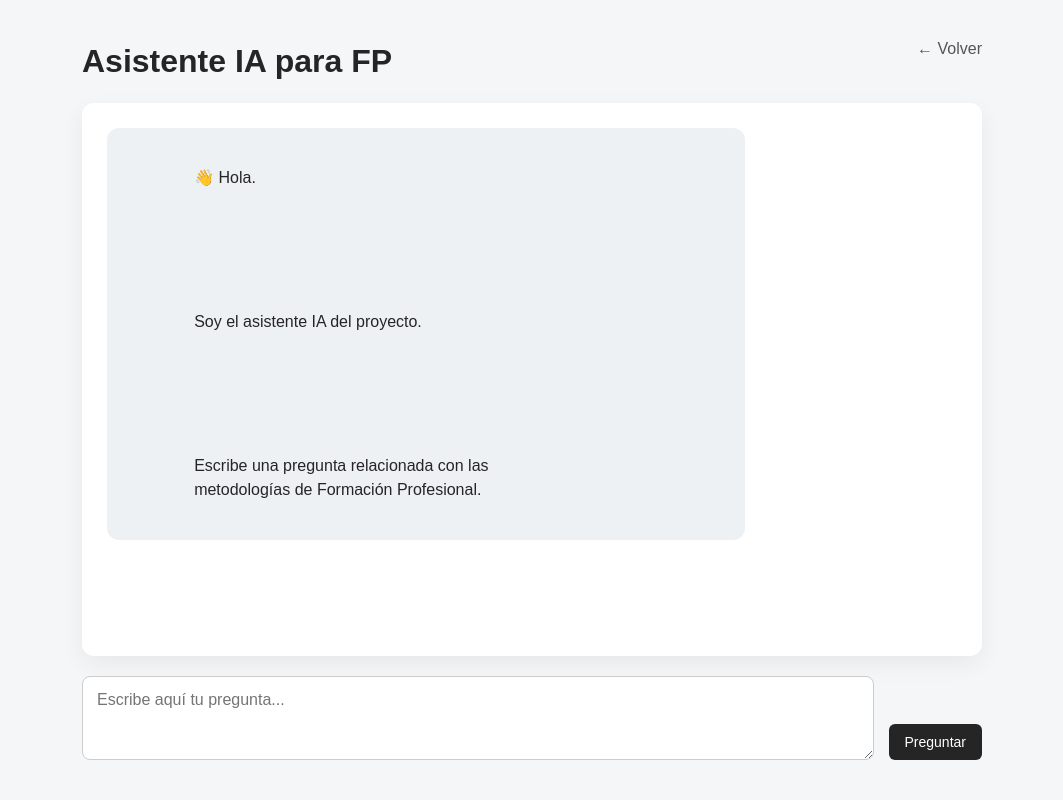
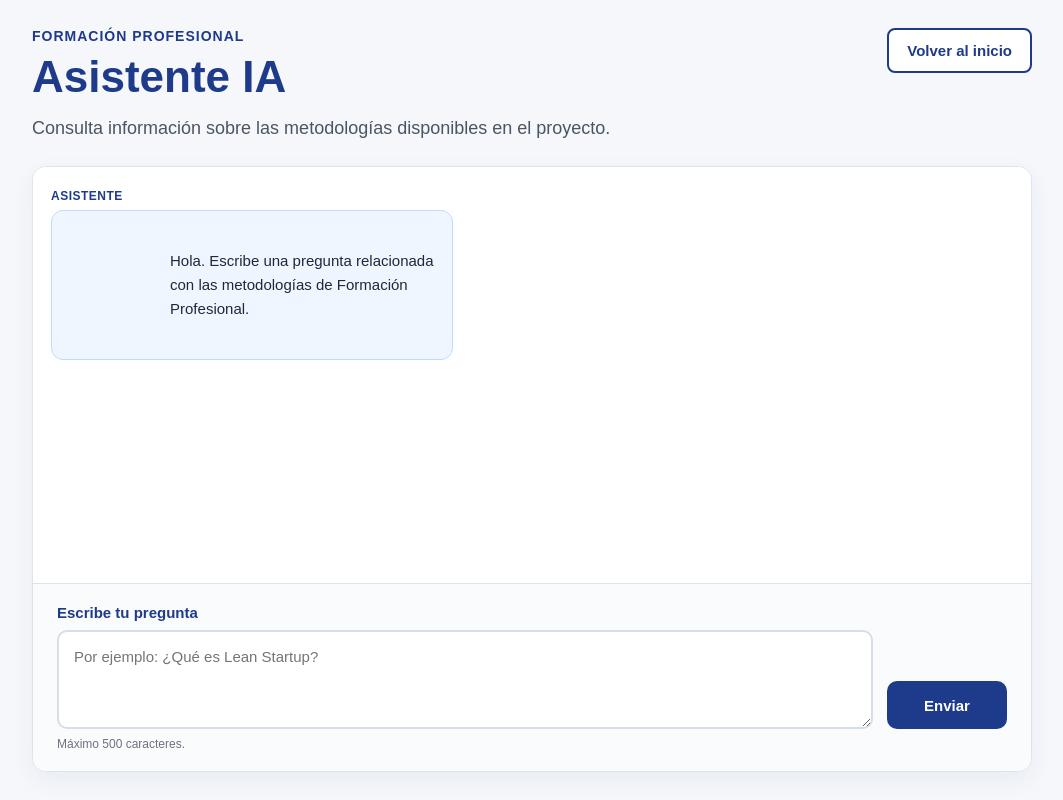
Before and after one commit to Violetarki/Proyecto-IA-FP, a Flask app: page /chat in a window 1280 px wide. Shown: the whole page, without its empty margins (108-1171 px from the left). Run offline with Flask 3, Linux system fonts and the light colour scheme.

Commit message:
Mejorar interfaz del chatbot

```diff
--- a/static/styles.css
+++ b/static/styles.css
@@ -120,12 +120,12 @@ h3 {
 }
 
 .boton-principal {
-    background-color: #252525;
+    background-color: #1e3a8a;
     color: #ffffff;
 }
 
 .boton-principal:hover {
-    background-color: #444444;
+    background-color: #1e40af;
 }
 
 .boton-eliminar {
@@ -322,14 +308,21 @@ h3 {
     width: 100%;
     margin-top: 5px;
 }
+
 /* ===========================
    CHATBOT
 =========================== */
 
+.pagina-chat {
+    min-height: 100vh;
+    padding: 28px 20px;
+    background-color: #f5f7fa;
+}
+
 .contenedor-chat {
     width: 100%;
-    max-width: 900px;
-    min-height: calc(100vh - 80px);
+    max-width: 1000px;
+    min-height: calc(100vh - 56px);
     margin: 0 auto;
     display: flex;
     flex-direction: column;
@@ -337,81 +330,212 @@ h3 {
 
 .cabecera-chat {
     display: flex;
-    align-items: center;
+    align-items: flex-start;
     justify-content: space-between;
-    gap: 20px;
-    margin-bottom: 20px;
+    gap: 30px;
+    margin-bottom: 24px;
 }
 
 .cabecera-chat h1 {
     margin: 0;
+    color: #1e3a8a;
+    font-size: 44px;
+    line-height: 1.15;
+}
+
+.etiqueta-chat {
+    margin: 0 0 8px;
+    color: #1e3a8a;
+    font-size: 14px;
+    font-weight: 700;
+    text-transform: uppercase;
+    letter-spacing: 1px;
+}
+
+.descripcion-chat {
+    max-width: 650px;
+    margin: 12px 0 0;
+    color: #4b5563;
+    font-size: 18px;
+    line-height: 1.5;
+}
+
+.enlace-volver-chat {
+    flex-shrink: 0;
+    padding: 12px 18px;
+    border: 2px solid #1e3a8a;
+    border-radius: 8px;
+    background-color: #ffffff;
+    color: #1e3a8a;
+    font-size: 15px;
+    font-weight: 600;
+    text-decoration: none;
+    transition: background-color 0.2s ease;
+}
+
+.enlace-volver-chat:hover {
+    background-color: #eff6ff;
+}
+
+.panel-chat {
+    flex: 1;
+    display: flex;
+    flex-direction: column;
+    min-height: 0;
+    overflow: hidden;
+    border: 1px solid #dbe4ef;
+    border-radius: 14px;
+    background-color: #ffffff;
+    box-shadow: 0 8px 24px rgba(30, 58, 138, 0.06);
 }
 
 .ventana-chat {
     flex: 1;
-    min-height: 480px;
-    padding: 25px;
-    border-radius: 12px;
+    min-height: 280px;
+    max-height: 500px;
+    padding: 22px 18px;
+    overflow-y: auto;
     background-color: #ffffff;
-    box-shadow: 0 8px 24px rgba(0, 0, 0, 0.06);
-    overflow-y: auto;
+}
+
+.fila-mensaje {
+    display: flex;
+    flex-direction: column;
+    width: 100%;
+    margin-bottom: 18px;
+}
+
+.fila-mensaje:last-child {
+    margin-bottom: 0;
+}
+
+.fila-asistente {
+    align-items: flex-start;
+}
+
+.fila-usuario {
+    align-items: flex-end;
+}
+
+.identificador-mensaje {
+    margin-bottom: 7px;
+    color: #1e3a8a;
+    font-size: 12px;
+    font-weight: 700;
+    text-transform: uppercase;
+    letter-spacing: 0.5px;
 }
 
 .mensaje-chat {
-    max-width: 75%;
-    margin-bottom: 18px;
-    padding: 14px 16px;
+    width: fit-content;
+    max-width: 58%;
+    padding: 14px 18px;
     border-radius: 12px;
-    line-height: 1.5;
+    font-size: 15px;
+    line-height: 1.6;
+    overflow-wrap: anywhere;
     white-space: pre-wrap;
 }
 
 .mensaje-bot {
-    margin-right: auto;
-    background-color: #eef1f4;
-    color: #252525;
+    border: 1px solid #bfdbfe;
+    background-color: #eff6ff;
+    color: #1f2937;
 }
 
 .mensaje-usuario {
-    margin-left: auto;
-    background-color: #252525;
+    background-color: #1e3a8a;
     color: #ffffff;
 }
 
 .formulario-chat {
+    padding: 20px 24px;
+    border-top: 1px solid #dbe4ef;
+    background-color: #fafbfd;
+}
+
+.etiqueta-pregunta {
+    display: block;
+    margin-bottom: 9px;
+    color: #1e3a8a;
+    font-size: 15px;
+    font-weight: 700;
+}
+
+.contenedor-pregunta {
     display: flex;
-    gap: 15px;
-    margin-top: 20px;
+    align-items: flex-end;
+    gap: 14px;
 }
 
 .formulario-chat textarea {
     flex: 1;
-    min-height: 70px;
-    padding: 14px;
-    border: 1px solid #cccccc;
-    border-radius: 8px;
+    min-height: 74px;
+    max-height: 150px;
+    padding: 14px 15px;
+    border: 2px solid #d6dee8;
+    border-radius: 10px;
+    background-color: #ffffff;
+    color: #1f2937;
     font-family: Arial, sans-serif;
-    font-size: 16px;
+    font-size: 15px;
+    line-height: 1.5;
     resize: vertical;
+    transition:
+        border-color 0.2s ease,
+        box-shadow 0.2s ease;
 }
 
 .formulario-chat textarea:focus {
-    border-color: #555555;
+    border-color: #2563eb;
     outline: none;
+    box-shadow: 0 0 0 3px rgba(37, 99, 235, 0.12);
 }
 
-.formulario-chat .boton {
-    align-self: flex-end;
+.boton-enviar {
+    min-width: 120px;
+    min-height: 48px;
+    border-radius: 10px;
+    font-size: 15px;
+    font-weight: 600;
 }
 
-@media (max-width: 600px) {
+.ayuda-pregunta {
+    margin: 8px 0 0;
+    color: #6b7280;
+    font-size: 12px;
+}
+
+@media (max-width: 700px) {
+    .pagina-chat {
+        padding: 20px 12px;
+    }
+
+    .contenedor-chat {
+        min-height: calc(100vh - 40px);
+    }
+
     .cabecera-chat {
-        align-items: flex-start;
         flex-direction: column;
+        gap: 18px;
+    }
+
+    .cabecera-chat h1 {
+        font-size: 34px;
+    }
+
+    .descripcion-chat {
+        font-size: 16px;
+    }
+
+    .enlace-volver-chat {
+        align-self: flex-start;
     }
 
     .ventana-chat {
-        min-height: 420px;
+        min-height: 240px;
+        max-height: 460px;
+        padding: 20px;
     }
 
     .mensaje-chat {
--- a/templates/chatbot.html
+++ b/templates/chatbot.html
@@ -16,55 +16,85 @@
     >
 </head>
 
-<body>
+<body class="pagina-chat">
 
     <main class="contenedor-chat">
 
         <header class="cabecera-chat">
 
-            <h1>Asistente IA para FP</h1>
+            <div>
+                <p class="etiqueta-chat">
+                    Formación Profesional
+                </p>
+
+                <h1>Asistente IA</h1>
+
+                <p class="descripcion-chat">
+                    Consulta información sobre las metodologías
+                    disponibles en el proyecto.
+                </p>
+            </div>
 
             <a
                 href="{{ url_for('inicio') }}"
-                class="enlace-volver"
+                class="enlace-volver-chat"
             >
-                ← Volver
+                Volver al inicio
             </a>
 
         </header>
 
-        <section class="ventana-chat">
+        <section class="panel-chat">
+
+            <div class="ventana-chat">
+
+                <div class="fila-mensaje fila-asistente">
+
+                    <div class="identificador-mensaje">
+                        Asistente
+                    </div>
 
                     <div class="mensaje-chat mensaje-bot">
-                👋 Hola.
+                        Hola. Escribe una pregunta relacionada
+                        con las metodologías de Formación
+                        Profesional.
+                    </div>
 
-                <br><br>
-
-                Soy el asistente IA del proyecto.
-
-                <br><br>
-
-                Escribe una pregunta relacionada con las
-                metodologías de Formación Profesional.
                 </div>
 
                 {% if pregunta %}
 
+                    <div class="fila-mensaje fila-usuario">
+
+                        <div class="identificador-mensaje">
+                            Tú
+                        </div>
+
                         <div class="mensaje-chat mensaje-usuario">
                             {{ pregunta }}
+                        </div>
+
                     </div>
 
                 {% endif %}
 
                 {% if respuesta %}
 
+                    <div class="fila-mensaje fila-asistente">
+
+                        <div class="identificador-mensaje">
+                            Asistente
+                        </div>
+
                         <div class="mensaje-chat mensaje-bot">
                             {{ respuesta }}
                         </div>
 
+                    </div>
+
                 {% endif %}
 
-        </section>
+            </div>
 
             <form
                 class="formulario-chat"
@@ -72,21 +102,40 @@
                 method="POST"
             >
 
+                <label
+                    for="pregunta"
+                    class="etiqueta-pregunta"
+                >
+                    Escribe tu pregunta
+                </label>
+
+                <div class="contenedor-pregunta">
+
                     <textarea
+                        id="pregunta"
                         name="pregunta"
                         rows="3"
-                placeholder="Escribe aquí tu pregunta..."
+                        maxlength="500"
+                        placeholder="Por ejemplo: ¿Qué es Lean Startup?"
                         required
-            >{{ pregunta }}</textarea>
+                    ></textarea>
 
                     <button
-                class="boton boton-principal"
+                        class="boton boton-principal boton-enviar"
                         type="submit"
                     >
-                Preguntar
+                        Enviar
                     </button>
 
+                </div>
+
+                <p class="ayuda-pregunta">
+                    Máximo 500 caracteres.
+                </p>
+
             </form>
+
+        </section>
 
     </main>
 
```
Also changed, not shown: other parts of static/styles.css (+23 -16 lines), 1 other file. Lines whose indentation alone changed are shown as unchanged.
